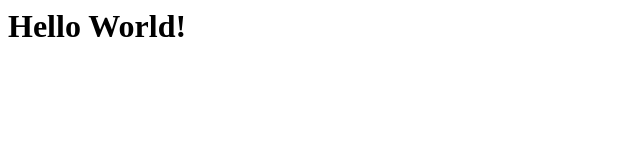
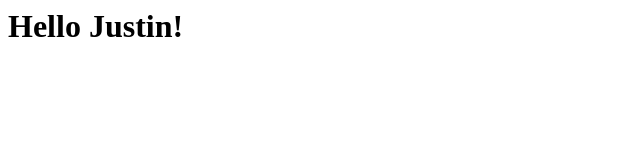
Before and after one commit to snoopies/tvlive, a plain HTML site: page index.html in a window 1280 px wide. Shown: the full height of the page, 0-640 px from the left. Drawn offline with Linux system fonts and the light colour scheme.

Commit message:
Update index.html

```diff
--- a/index.html
+++ b/index.html
@@ -3,6 +3,6 @@
     <title>Hello</title>
   </head>
   <body>
-    <h1>Hello World!</h1>
+    <h1>Hello Justin!</h1>
   </body>
 </html>
```
